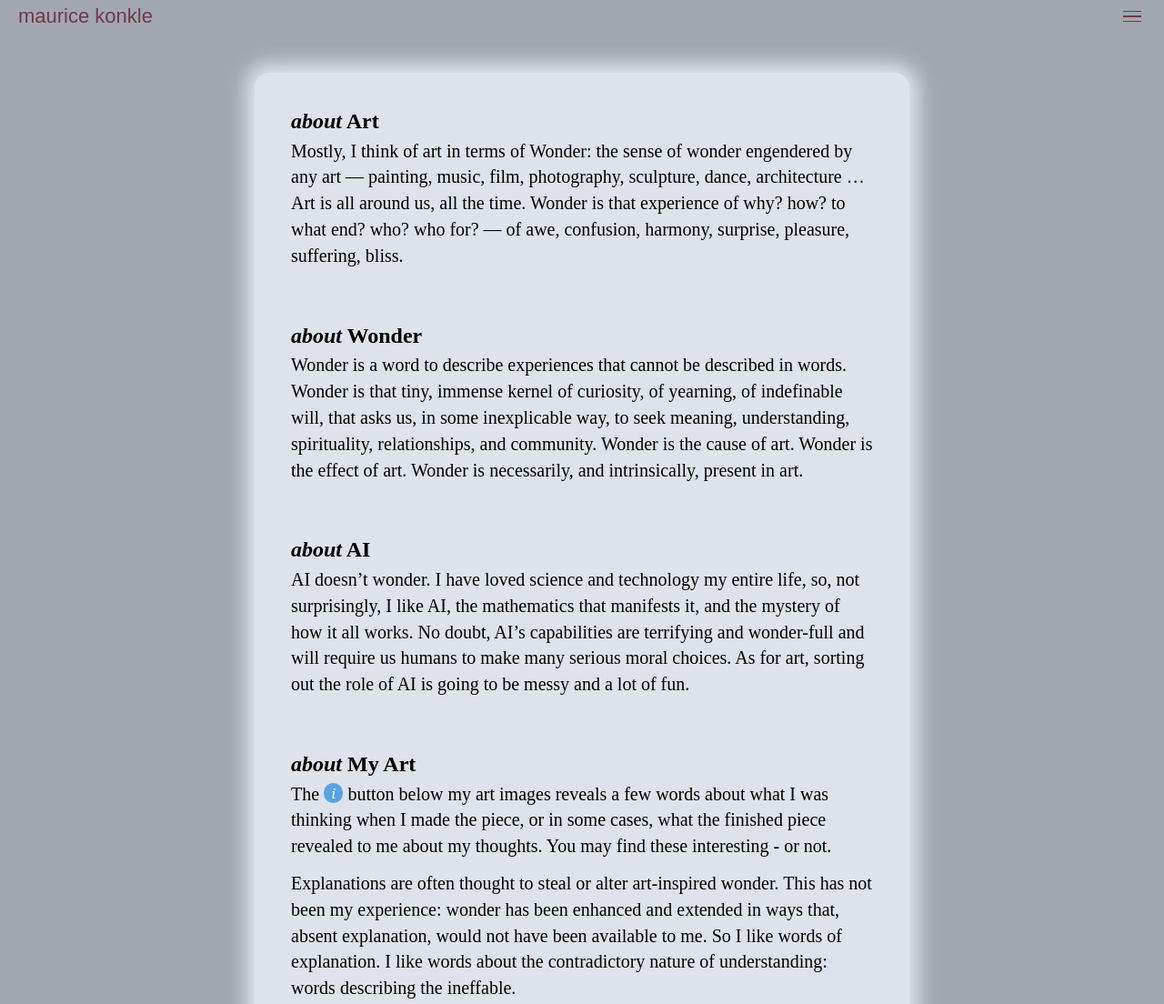
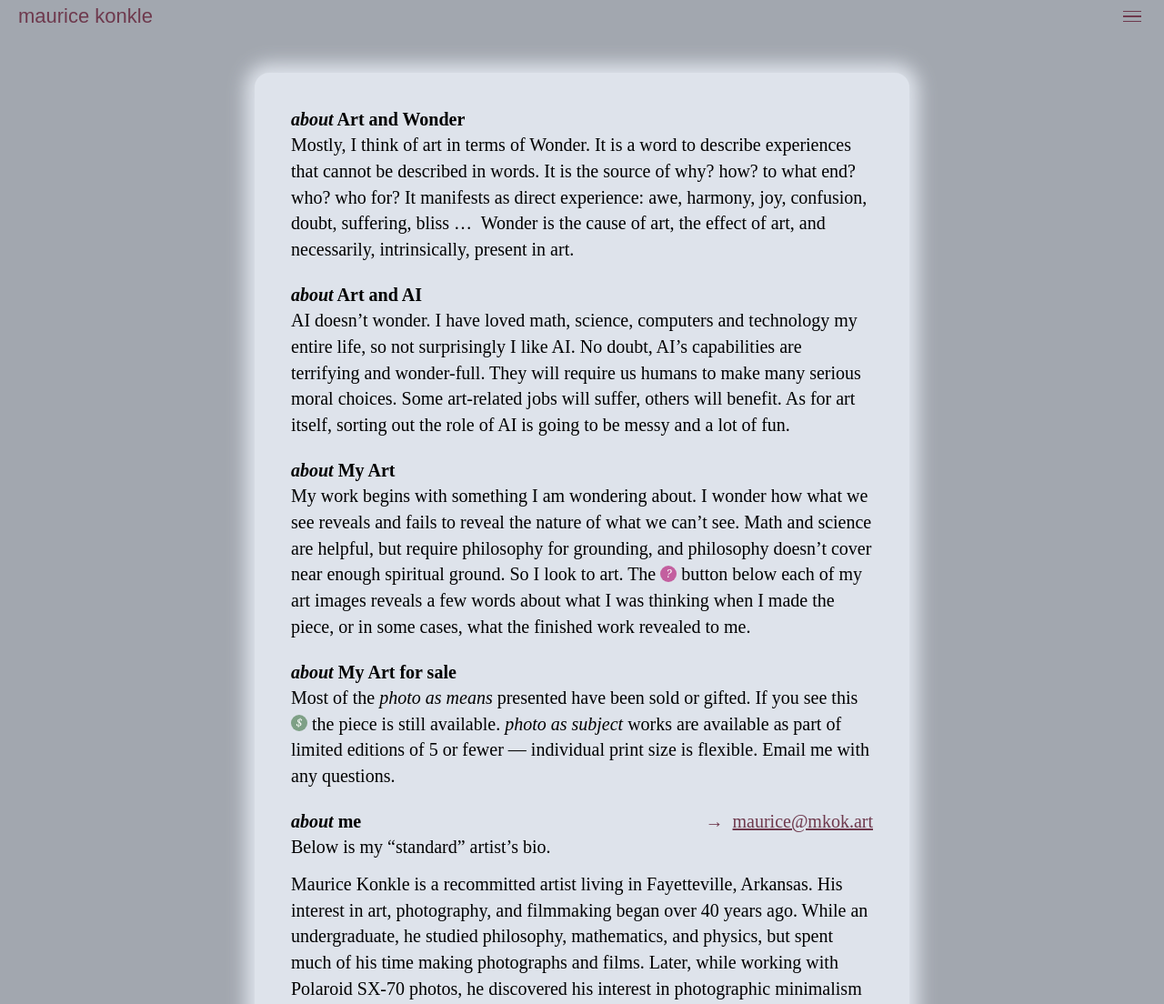
Before and after one commit to mokokomo-art/mokokomo-art.github.io, a plain HTML site: page about.html in a window 1280 px wide. Shown: the top 1104 px of the page at 91% size. Drawn offline with Linux system fonts and the light colour scheme.

Commit message:
About page: text edits, $ price dot, smaller dots and headings, tighter spacing

```diff
--- a/about.css
+++ b/about.css
@@ -36,7 +36,7 @@ body {
   box-shadow: 0 0 var(--edge-fade) calc(var(--edge-fade) / 2) #dee3eb;
   display: flex;
   flex-direction: column;
-  gap: 60px;                   /* space between sections */
+  gap: 24px;                   /* space between sections */
 }
 
 /* each section inside the big box (no color of its own) */
@@ -66,14 +66,13 @@ body {
   margin-bottom: 0;
 }
 
-/* headings: 24px on computers and phones alike */
+/* headings: 20px on computers and phones alike (same as body text on computers) */
 .prose .head {
   padding-left: 0;        /* headings start right at the box's left edge */
   font-weight: bold;
-  font-size: 24px;
+  font-size: 20px;
   line-height: 1.15;      /* tighter than body text, usual for headings */
-  margin-bottom: 0.17em;  /* space under the heading: 0.17 x 24px = about 4px;
-                             in em so it stays in proportion if the size changes */
+  margin-bottom: 2px;     /* space under the heading */
 }
 
 /* the word "about" in each heading (wrapped by the script in about.html) */
@@ -81,26 +80,36 @@ body {
   font-style: italic;
 }
 
-/* the blue i button, drawn inside a sentence -- same look as the real info button
-   under each artwork (.info button in art-display.css). In about-text.txt, type:
+/* the blue i button, drawn inside a sentence -- same look as the dots in the category
+   intro text (.category-intro-body sup in art-display.css), 15% smaller than the info button. In about-text.txt, type:
    <span class="info-dot">i</span>   (picture only), or for one that pops up a box:
    <span class="text-note" tabindex="0"><span class="info-dot">i</span><span class="text-note-box">box text</span></span> */
 .info-dot {
   display: inline-flex;
   align-items: center;
   justify-content: center;
-  width: 21.3px;
-  height: 21.3px;
+  width: 18px;          /* same size as the dots in the category intro text */
+  height: 18px;
   border-radius: 50%;
   background: #5ca2e1;
   color: #fff;
-  font-size: 14.6px;
+  font-size: 12.4px;
   font-style: italic;
   font-family: Georgia, serif;
   line-height: 1;
   vertical-align: middle;
   position: relative;
   top: -3px;            /* raises it on the line; more negative = higher */
+}
+
+/* pink version of the dot, to match the ? (faq) button: <span class="info-dot faq">?</span> */
+.info-dot.faq {
+  background: #c35f9f;
+}
+
+/* green version of the dot, to match the $ (price) button: <span class="info-dot price">$</span> */
+.info-dot.price {
+  background: rgb(49.5% 62.8% 52.7%);
 }
 
 /* ===== text-note: pop-up box on rollover (or tap) -- copied from art-display.css,
@@ -138,7 +147,7 @@ body {
    float: right pushes it to the right edge of the box, on the same line */
 .email {
   float: right;
-  /* no font size here on purpose: this box keeps the heading's 24px, so its
+  /* no font size here on purpose: this box keeps the heading's 20px, so its
      text bottom lines up exactly with "about me". The address is made smaller below. */
   font-weight: normal;    /* not bold like the heading */
   color: #6e394d;         /* plum, same as the name in the menu bar (style.css) */
@@ -147,7 +156,7 @@ body {
 /* the clickable address: keeps the text color instead of the browser's link blue */
 .email a {
   color: inherit;
-  font-size: 20px;        /* same size as the body text (heading is 24px) */
+  font-size: 20px;        /* same size as the body text and heading */
 }
 
 /* the arrowhead before the address (arrays/about-text.txt line 15; &#x2192; is the arrow character).
```
Also changed, not shown: arrays/about-text.txt.
